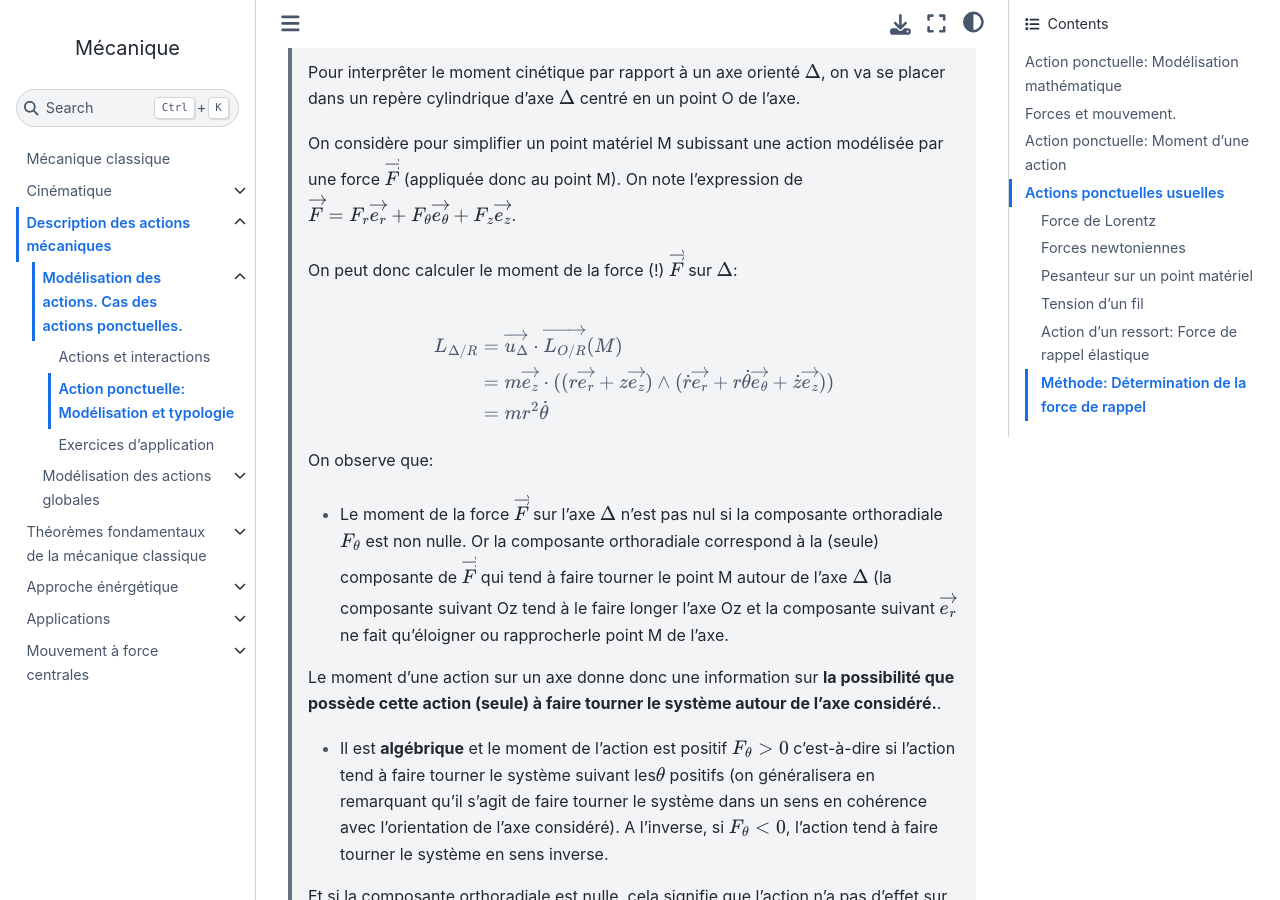
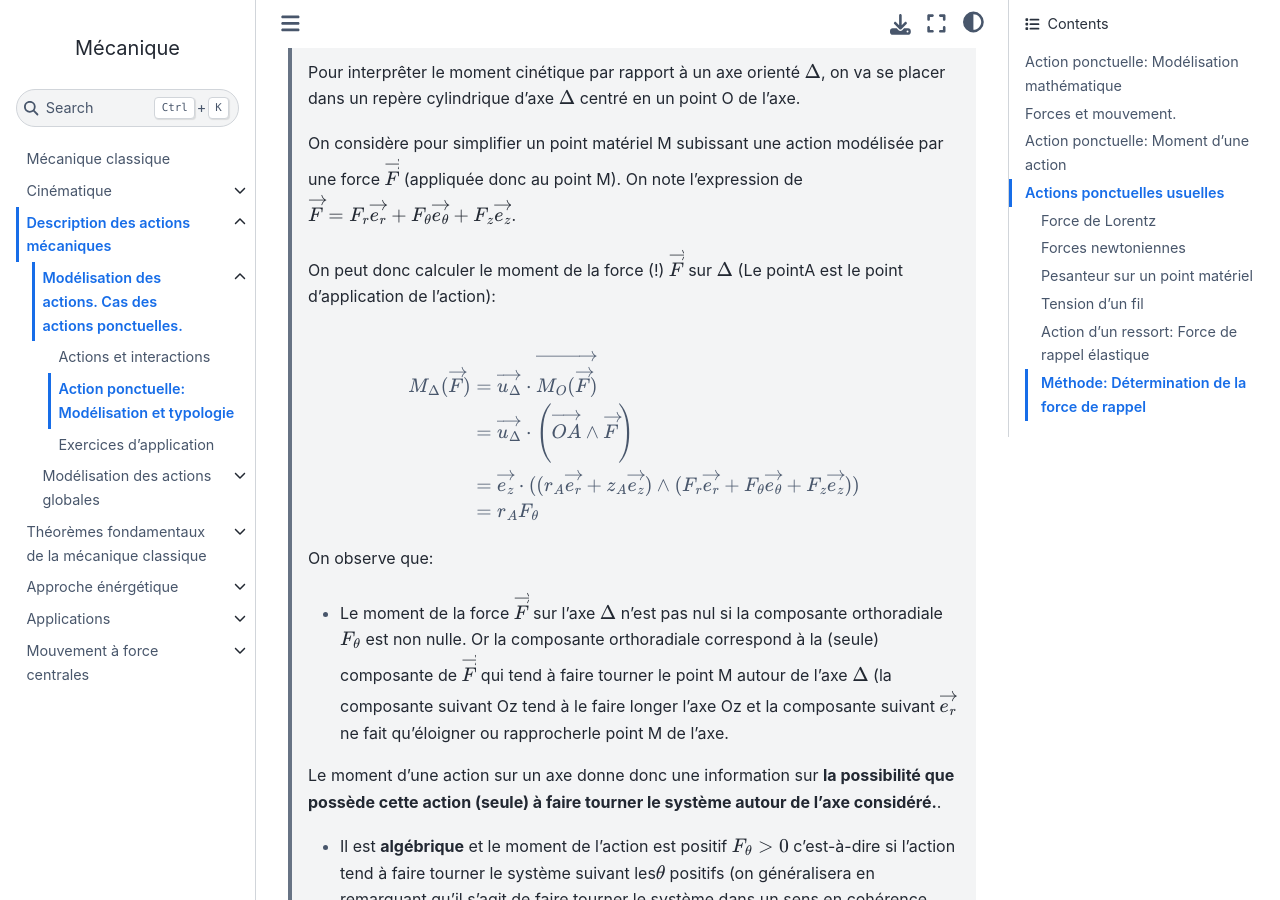
Before and after one commit to pcsi3physiquestan/mecanique_sources, a Jupyter Book: the page built from notebook/actions_typo.md, in a window 1280 px wide and 900 px high, scrolled down 3597 px. Built offline with Jupyter Book 1.0.4 settings and Sphinx 7.4.7 and the Sphinx Book theme 1.1.4, drawn with Linux system fonts in a browser that asks for light colours; some of the changed text lies outside the part shown.

Commit message:
Mise à jour des sources

```diff
--- a/notebook/actions_typo.md
+++ b/notebook/actions_typo.md
@@ -146,13 +146,14 @@ où B est un point de l'axe $\Delta$.
 >
 >On considère pour simplifier un point matériel M subissant une action modélisée par une force $\overrightarrow{F}$ (appliquée donc au point M). On note l'expression de $\overrightarrow{F} = F_r \overrightarrow{e_r} + F_{\theta} \overrightarrow{e_{\theta}} + F_z \overrightarrow{e_z}$.
 >
->On peut donc calculer le moment de la force (!) $\overrightarrow{F}$ sur $\Delta$:
+>On peut donc calculer le moment de la force (!) $\overrightarrow{F}$ sur $\Delta$ (Le pointA est le point d'application de l'action):
 >
 >\begin{align*}
->L_{\Delta/R} &= \overrightarrow{u_{\Delta}} \cdot \overrightarrow{L_{O/R}}(M)\\
->&= m\overrightarrow{e_z} \cdot ((r \overrightarrow{e_r} + z \overrightarrow{e_z}) \wedge (\dot r \overrightarrow{e_r} + r \dot \theta \overrightarrow{e_{\theta}} + \dot z \overrightarrow{e_z}))\\
->&= m r^2 \dot \theta
->\end{align*}
+M_{\Delta}(\overrightarrow{F}) &= \overrightarrow{u_{\Delta}} \cdot \overrightarrow{M_O (\overrightarrow{F})}\\
+&= \overrightarrow{u_{\Delta}} \cdot \left( \overrightarrow{OA}\wedge \overrightarrow{F}\right)\\
+&= \overrightarrow{e_z} \cdot ((r_A \overrightarrow{e_r} + z_A \overrightarrow{e_z}) \wedge (F_r \overrightarrow{e_r} + F_\theta \overrightarrow{e_{\theta}} + F_z \overrightarrow{e_z}))\\
+&= r_A F_\theta
+\end{align*}
 >On observe que:
 >
 >* Le moment de la force $\overrightarrow{F}$ sur l'axe $\Delta$ n'est pas nul si la composante orthoradiale $F_{\theta}$ est non nulle.
@@ -247,11 +248,11 @@ On supposera que le mouvement de M reste dans un plan vertical contenant le poin
 \end{align*}
 >On remarque que le moment de la tige __au point O__ est nul. C'est logique car la force exercée par l'action __ponctuelle__ exercée par la tige est dirigée vers le point O de sorte qu'elle n'a aucun effet sur la rotation de M autour de O. D'un point de vue mathématique pour faire le calcul du moment, on pourra directement remarquer que la force est dirigée vers O, donc le produit vectoriel est nul.
 >
->Le moment du poids est non nul ce qui est logique parce que le poids agit sur la rotation (sa composante suivant $\overrightarrow{e_{\theta}}$. On peut remarquer que le poids tend à ramener le point M vers $\theta = 0$ (point le plus bas) de sorte que le moment du poids doit être négatif quand $\theta > 0$ et positif quand $\theta < 0$. C'est ce qu'on trouve.
+>Le moment du poids est non nul ce qui est logique parce que le poids agit sur la rotation (sa composante suivant $\overrightarrow{e_{\theta}}$). On peut remarquer que le poids tend à ramener le point M vers $\theta = 0$ (point le plus bas) de sorte que le moment du poids doit être négatif quand $\theta > 0$ et positif quand $\theta < 0$. C'est ce qu'on trouve.
 >
 >__4. Force et accélération__
 >
->On ne peut pas déterminer pour l'instant l'expression de T comme on l'a fait précédemment pour la réaction d'un support. En effet, il n'y a pas de mouvement radiale (suivant $\overrightarrow{e_r}$ mais c'est un mouvement __courbe__. Le mouvement est donc __dévié__ dans la direction $- \overrightarrow{e_r}$ à chaque instant (son accélération suivant $\overrightarrow{e_r}$ est non nulle et négative).
+>On ne peut pas déterminer pour l'instant l'expression de T comme on l'a fait précédemment pour la réaction d'un support. En effet, il n'y a pas de mouvement radiale (suivant $\overrightarrow{e_r}$) mais c'est un mouvement __courbe__. Le mouvement est donc __dévié__ dans la direction $- \overrightarrow{e_r}$ à chaque instant (son accélération suivant $\overrightarrow{e_r}$ est non nulle et négative).
 >
 >Il vient que la somme des forces suivant $\overrightarrow{e_r}$ __ne doit pas être nulle__ ce qui nous empêche de déterminer complètement l'expression de T. Grâce au principe fondamentale de la dynamique, on pourra obtenir une expression faisant intervenir l'accélération. Quant au calcul de cette dernière, nous évoquerons le cas de ce système plus tard.
 
@@ -276,7 +277,7 @@ On considère un cube de côté a et de répartition de masse homogène fixé su
 
 On attache un fil tendu à un coin du cube noté A. On considère que la liaison entre le cube et le fil se résume à un seul point de sorte qu'on puisse considérer l'action du ressort sur le cube comme ponctuelle. La force appliqué par le fil sur le cube est toujours horizontale et de norme $F_0$.
 
-1. Paramétrer le problème (proposer un système de coordonnées et des paramètre utile au problème) pour pouvoir étudier la rotation du cube autour de son axe. Proposer alors une expression du moment cinétique du cube,de son énergie cinétique et de sa quantité de mouvement. On notera J le moment d'inertie du cube sur l'axe de rotation et M sa masse totale.
+1. Paramétrer le problème (proposer un système de coordonnées et des paramètres utiles au problème) pour pouvoir étudier la rotation du cube autour de son axe. Proposer alors une expression du moment cinétique du cube sur l'axe de rotation,de son énergie cinétique et de sa quantité de mouvement. On notera J le moment d'inertie du cube sur l'axe de rotation et M sa masse totale.
 1. Exprimer le moment de la force exercé par le ressort sur le cube exprimé au centre du cube. Commenter suivant les valeurs des paramètres introduits la tendance qu'aura cette force à agir sur la rotation du cube.
 1. On admet que la seule action dont le moment sur l'axe de rotation est non nul est la tension du fil étudié précédemment. Quelles sont les positions d'équilibre du système ? Si l'on écarte légèrement le cube de chacune de ces positions, aura-t-il tendance a revenir à la position d'équilibre ? (On parle de stabilité des positions d'équilibre).
 1. On néglige l'action de la pesanteur. Quelle autre action s'exerce sur le cube ? En raisonnant sur les moments de manière analogique au raisonnement qu'on pourrait avoir sur des forces, justifier que le moment de cette action sur un axe vertical passant par O est nécessairement non nul.
@@ -298,7 +299,7 @@ On attache un fil tendu à un coin du cube noté A. On considère que la liaison
 >
 >\begin{align*}
 L_{Oz}(cube) &= J \dot \theta \\
-E_{c,cube} &= \frac{1}{2} \dot \theta^2\\
+E_{c,cube} &= \frac{1}{2} J \dot \theta^2\\
 \overrightarrow{P_{cube/\mathfrak{R}}} = M \overrightarrow{v_{G}} = \overrightarrow{0}
 \end{align*}
 >__Le cube étant de masse répartie de manière homogène, le centre d'inertie est situé au point O, centre du cube__. Fixé sur l'axe Oz, le centre d'inertie est donc immobile, d'où la quantité de mouvement nulle.
```
Also changed, not shown: other parts of notebook/actions_typo.md (+3 -3 lines), notebook/cinema_acc.md (+1 -1 lines), notebook/systeme_mouvement.md (+1 -1 lines).
